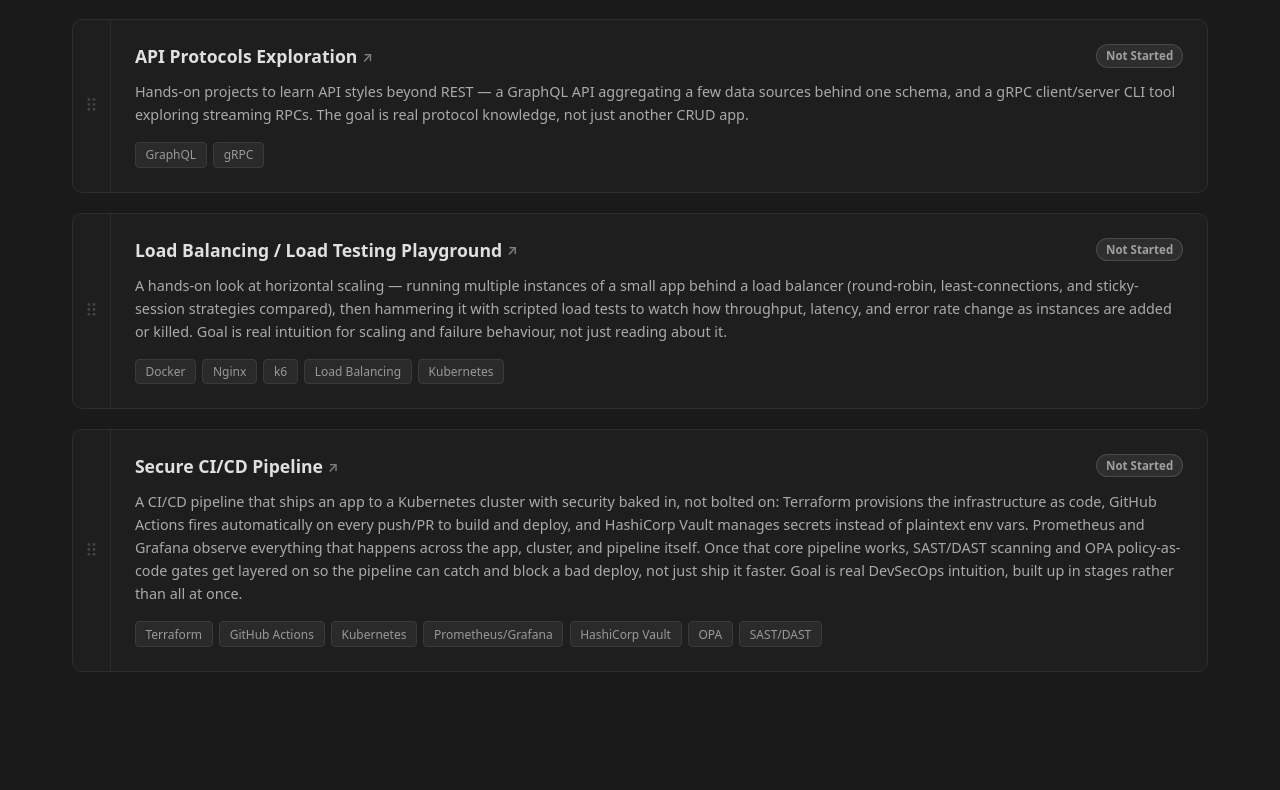
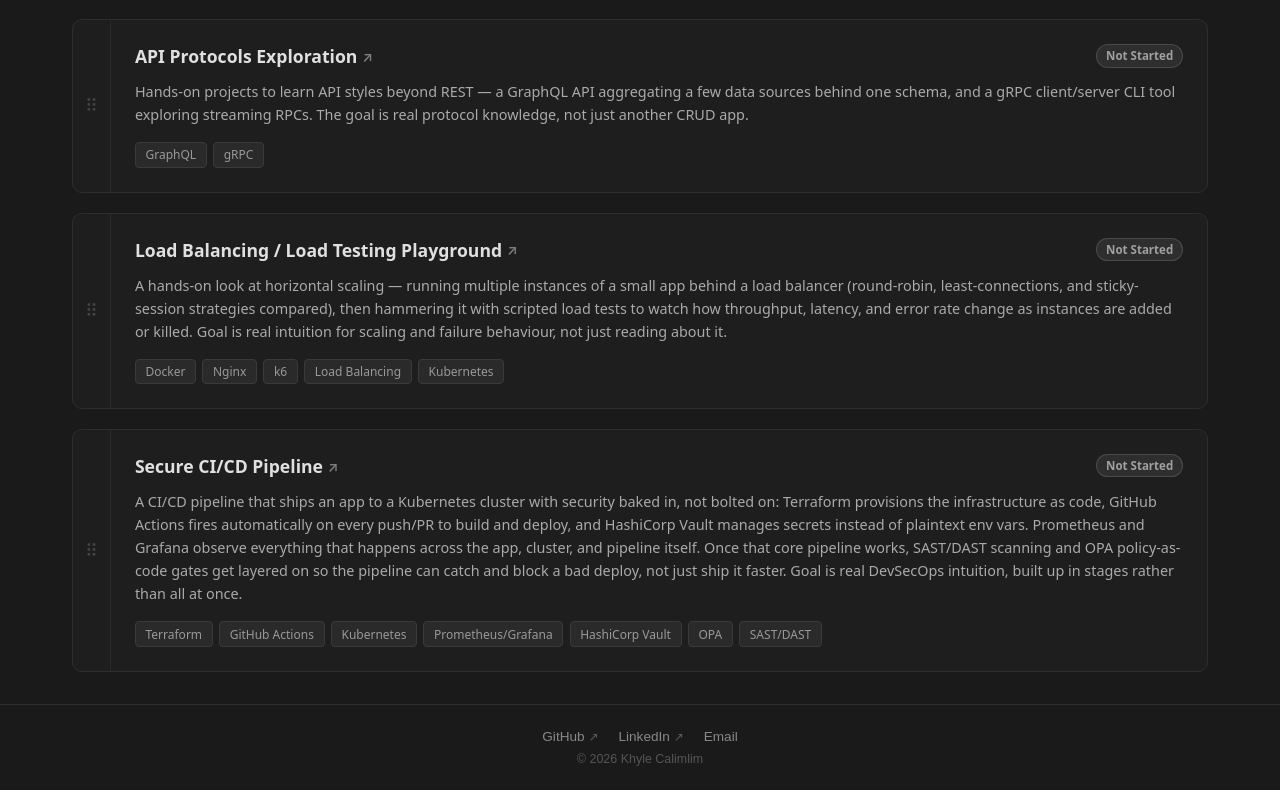
Before and after one commit to khylecalimlim/personal_website, an Angular app in the folder my-website-Angular/: page /projects in a window 1280 px wide. Shown: the part 1048-1838 px from the top of the page. Before the commit the page ends 1752 px from the top, so only its background shows below. Built offline with nearby package versions, Linux system fonts and the light colour scheme; a web font is replaced by a local one.

Commit message:
Add site footer with GitHub, LinkedIn, and email links

```diff
--- a/my-website-Angular/src/app/app.component.html
+++ b/my-website-Angular/src/app/app.component.html
@@ -152,6 +152,19 @@
   <router-outlet />
 </main>
 
+<footer class="site-footer">
+  <div class="footer-links">
+    <a href="https://github.com/khylecalimlim" class="footer-link" target="_blank" rel="noopener">
+      GitHub <span class="link-icon" aria-hidden="true">↗</span>
+    </a>
+    <a href="https://www.linkedin.com/in/khyle-calimlim-3b57b91b5/" class="footer-link" target="_blank" rel="noopener">
+      LinkedIn <span class="link-icon" aria-hidden="true">↗</span>
+    </a>
+    <a href="mailto:khylecalimlim@gmail.com" class="footer-link">Email</a>
+  </div>
+  <p class="footer-copyright">&copy; {{ currentYear }} Khyle Calimlim</p>
+</footer>
+
 @if (showBackToTop()) {
   <button class="back-to-top" (click)="scrollToTop()" title="Back to top" aria-label="Back to top">
     &#8963;
--- a/my-website-Angular/src/app/app.component.scss
+++ b/my-website-Angular/src/app/app.component.scss
@@ -338,6 +338,44 @@
   }
 }
 
+.site-footer {
+  display: flex;
+  flex-direction: column;
+  align-items: center;
+  gap: 0.5rem;
+  padding: 1.5rem 2rem;
+  border-top: 1px solid #2e2e2e;
+  color: #666;
+  font-size: 0.85rem;
+}
+
+.footer-links {
+  display: flex;
+  flex-wrap: wrap;
+  justify-content: center;
+  gap: 1.25rem;
+}
+
+.footer-link {
+  color: #888;
+  text-decoration: none;
+  transition: color 0.2s;
+
+  .link-icon {
+    font-size: 0.75rem;
+    opacity: 0.6;
+  }
+
+  &:hover {
+    color: #5b8dee;
+  }
+}
+
+.footer-copyright {
+  color: #555;
+  font-size: 0.78rem;
+}
+
 // ── Tablet (≤ 768px) ────────────────────────────────────────────────────────
 @media (max-width: 768px) {
   .navbar {
--- a/my-website-Angular/src/app/app.component.ts
+++ b/my-website-Angular/src/app/app.component.ts
@@ -46,6 +46,7 @@ export class AppComponent {
   theme = inject(ThemeService);
   settingsOpen = false;
   navCollapsed = false;
+  readonly currentYear = new Date().getFullYear();
 
   private readonly originalTitle = document.title;
 
--- a/my-website-Angular/src/styles.scss
+++ b/my-website-Angular/src/styles.scss
@@ -42,7 +42,7 @@ main {
 }
 
 @media print {
-  .navbar, .expand-tab {
+  .navbar, .expand-tab, .site-footer {
     display: none;
   }
 }
```
